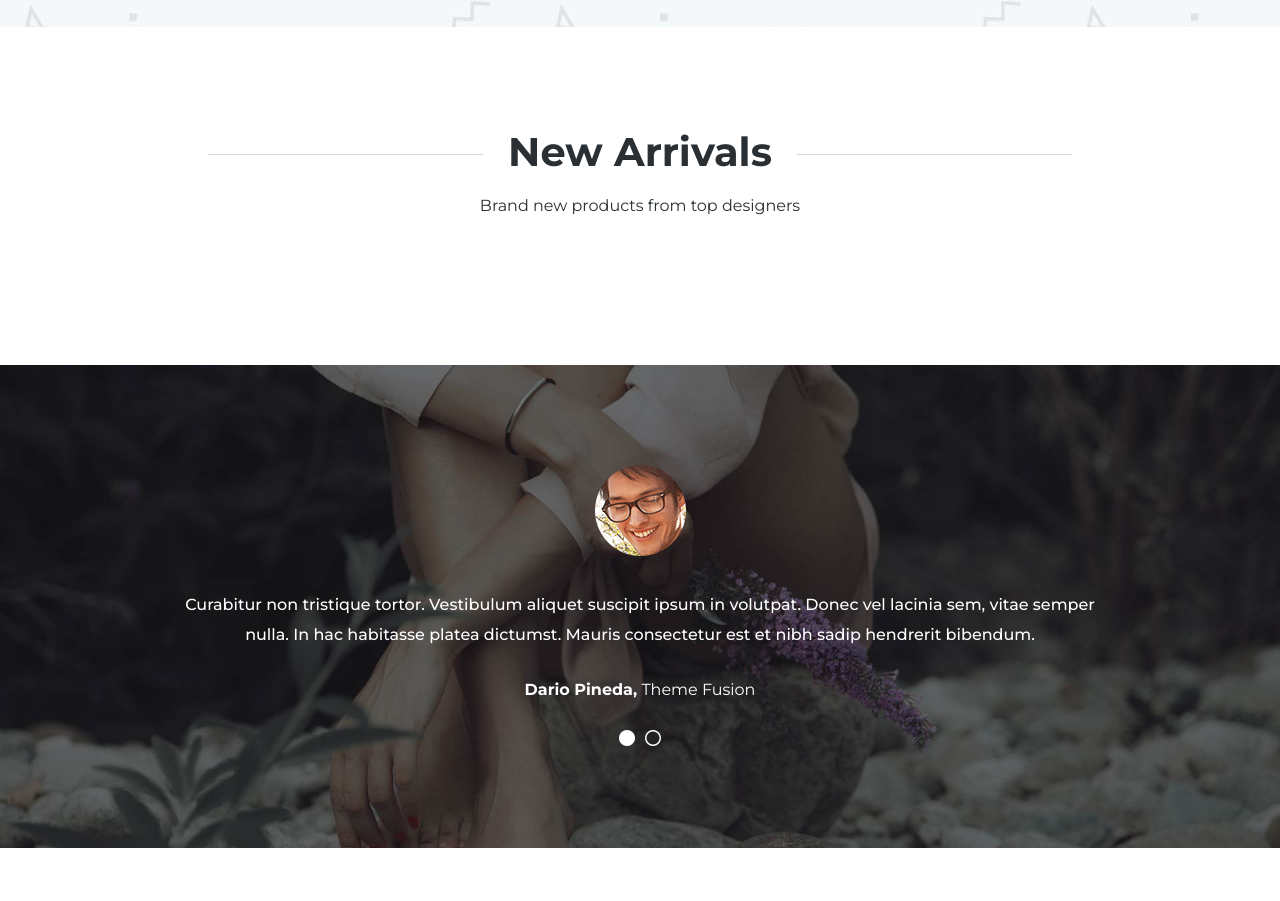
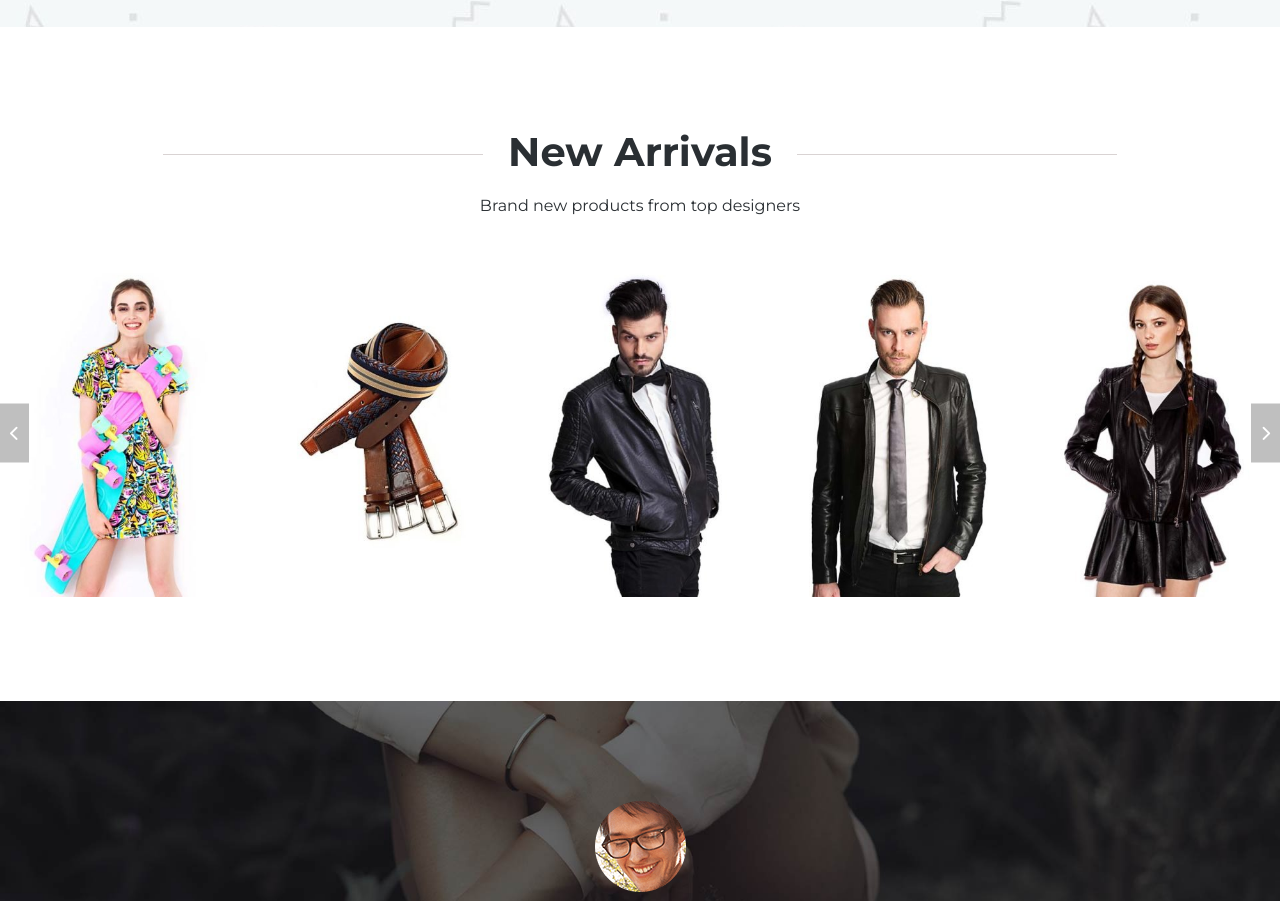
Before and after one commit to StefanoF707/proj-html-vuejs, a website: page index.html in a window 1280 px wide. Shown: the part 3578-4479 px from the top of the page. Drawn offline with nearby package versions, Linux system fonts and the light colour scheme.

Commit message:
newArrivals

```diff
--- a/index.html
+++ b/index.html
@@ -174,7 +174,7 @@
                                 </div>
                                 <div class="prices">
                                     <span v-if="bestseller.originalPrice != bestseller.price" class="original-price">{{ bestseller.originalPrice }}</span>
-                                    <span class="price">{{ bestseller.price }} </span>
+                                    <span class="price">{{ bestseller.price }}</span>
 
                                     <a href="#" class="cart">
                                         <i class="fas fa-shopping-cart"></i>
@@ -218,6 +218,41 @@
                 <section id="new-arrivals">
                     <h2 class="section-title">New Arrivals</h2>
                     <p class="section-subtitle">Brand new products from top designers</p>
+
+                    <div class="new-arrivals-container">
+
+                        <span class="slider-left">
+                            <i class="fas fa-chevron-left"></i>
+                        </span>
+
+                        <div v-for="newArrival in newArrivals.slice(0, 5)" class="new-arrival-item">
+                            <img :src="'img/products/' + newArrival.preview + '-400x520.jpg'" :alt="newArrival.name" class="img100">
+                            <div class="card-layover">
+                                <h4>{{ newArrival.name }}</h4>
+                                <div class="categories">
+                                    <span v-for="category in newArrival.categories">{{ category }}</span>
+                                </div>
+                                <div class="prices">
+                                    <span v-if="newArrival.originalPrice != newArrival.price" class="original-price">{{ newArrival.originalPrice }}</span>
+                                    <span class="price">{{ newArrival.price }}</span>
+
+                                    <a href="#" class="cart">
+                                        <i class="fas fa-shopping-cart"></i>
+                                        Add to cart
+                                    </a>
+                                    <a href="#" class="details">
+                                        <i class="fas fa-bars"></i>
+                                        Details
+                                    </a>
+
+                                </div>
+                            </div>
+                        </div>
+
+                        <span class="slider-right">
+                            <i class="fas fa-chevron-right"></i>
+                        </span>
+                    </div>
                 </section>
 
                 <section id="testimonals">
--- a/js/main.js
+++ b/js/main.js
@@ -11,6 +11,7 @@ let app = new Vue (
                     isFeatured: true,
                     preview: "blue_jacket_and_white_stripe_tee",
                     gender: 0,
+                    isNewArrival: false,
                     isBestseller: false,
                     isTopRated: false,
                 },
@@ -22,6 +23,7 @@ let app = new Vue (
                     isFeatured: true,
                     preview: "spring_printed_dress",
                     gender: 1,
+                    isNewArrival: true,
                     isBestseller: true,
                     isTopRated: true,
                     review: "admin",
@@ -34,6 +36,7 @@ let app = new Vue (
                     isFeatured: false,
                     preview: "blue_leather_jacket",
                     gender: 0,
+                    isNewArrival: false,
                     isBestseller: false,
                     isTopRated: false,
                 },
@@ -45,6 +48,7 @@ let app = new Vue (
                     isFeatured: true,
                     preview: "casual_leather_belts",
                     gender: 2,
+                    isNewArrival: true,
                     isBestseller: false,
                     isTopRated: false,
                 },
@@ -56,6 +60,7 @@ let app = new Vue (
                     isFeatured: true,
                     preview: "modern_black_leather_suit",
                     gender: 0,
+                    isNewArrival: true,
                     isBestseller: false,
                     isTopRated: false,
                 },
@@ -67,6 +72,7 @@ let app = new Vue (
                     isFeatured: true,
                     preview: "black_elegant_leather_jacket",
                     gender: 0,
+                    isNewArrival: false,
                     isBestseller: true,
                     isTopRated: true,
                     review: "admin",
@@ -79,6 +85,7 @@ let app = new Vue (
                     isFeatured: true,
                     preview: "leather_gloves",
                     gender: 2,
+                    isNewArrival: false,
                     isBestseller: false,
                     isTopRated: true,
                     review: "Beardman",
@@ -91,6 +98,7 @@ let app = new Vue (
                     isFeatured: true,
                     preview: "hipster_black_top",
                     gender: 1,
+                    isNewArrival: false,
                     isBestseller: true,
                     isTopRated: false,
                 },
@@ -102,6 +110,7 @@ let app = new Vue (
                     isFeatured: true,
                     preview: "modern_leather_boots",
                     gender: 2,
+                    isNewArrival: false,
                     isBestseller: false,
                     isTopRated: false,
                 },
@@ -113,6 +122,7 @@ let app = new Vue (
                     isFeatured: true,
                     preview: "black_leather_suit",
                     gender: 0,
+                    isNewArrival: true,
                     isBestseller: true,
                     isTopRated: false,
                 },
@@ -124,6 +134,7 @@ let app = new Vue (
                     isFeatured: true,
                     preview: "brown_dress_shoes",
                     gender: 2,
+                    isNewArrival: false,
                     isBestseller: false,
                     isTopRated: false,
                 },
@@ -135,6 +146,7 @@ let app = new Vue (
                     isFeatured: true,
                     preview: "black_leather_jacket",
                     gender: 1,
+                    isNewArrival: true,
                     isBestseller: true,
                     isTopRated: false,
                 },
@@ -146,6 +158,7 @@ let app = new Vue (
                     isFeatured: true,
                     preview: "modern_love_tee",
                     gender: 1,
+                    isNewArrival: true,
                     isBestseller: true,
                     isTopRated: false,
                 },
@@ -199,6 +212,7 @@ let app = new Vue (
             threeFeatured: [],
             threeOnSale: [],
             bestsellers: [],
+            newArrivals: [],
             genders: ["Men", "Women", "Accessories"],
             collections: ["Winter", "Spring", "Autumn"],
             testimonials: [
@@ -252,6 +266,10 @@ let app = new Vue (
                         this.bestsellers.push(element);
                     }
 
+                    if (element.isNewArrival) {
+                        this.newArrivals.push(element);
+                    }
+
                 } );
 
             },
--- a/src/partials/_main.scss
+++ b/src/partials/_main.scss
@@ -185,7 +185,33 @@ main {
 }
 
 #new-arrivals {
-    padding: $verticalPadding $horizontalPadding;
+    padding: $verticalPadding 0;
+    .new-arrivals-container {
+        @include horizontalFlex;
+        margin-top: 30px;
+        position: relative;
+        .slider-left, .slider-right {
+            @include sliders;
+        }
+        .slider-left {
+            left: 0;
+            z-index: 2;
+        }
+        .slider-right {
+            right: 0;
+        }
+        .new-arrival-item {
+            width: calc(100% / 5);
+            position: relative;
+            overflow: hidden;
+            .card-layover {
+                @include carouselCardsLayover;
+            }
+            &:hover .card-layover {
+                top: 0;
+            }
+        }
+    }
 }
 
 #testimonals {
```
Also changed, not shown: css/style.css.
